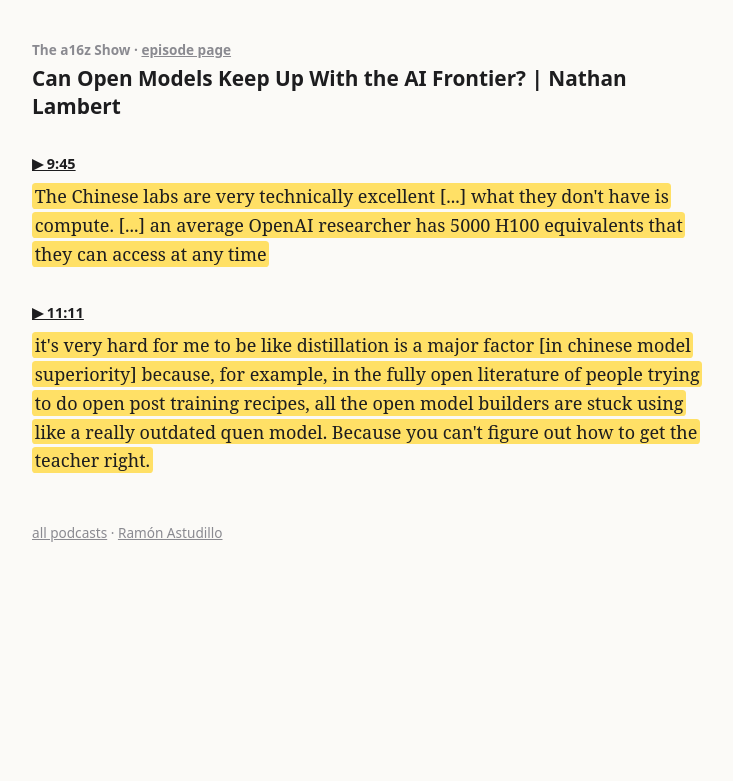
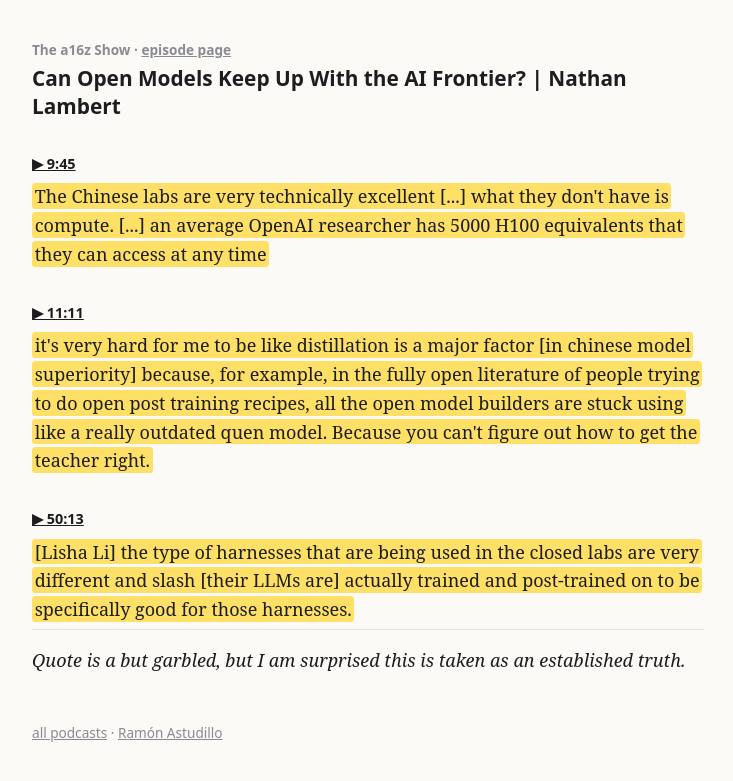
Before and after one commit to ramon-astudillo/ramon-astudillo.github.io, a Jekyll site: the page built from notes/audio/can-open-models-keep-up-with-the-ai-frontier-nathan-lambert.md, in a window 1280 px wide. Shown: the top 781 px of the page, without its empty margins (272-1005 px from the left). Built offline with Jekyll 4.4.1, drawn with Linux system fonts in a browser that asks for light colours.

Commit message:
notes/audio: add Can Open Models Keep Up With the AI Frontier? | Nathan Lambert @ 50:13

```diff
--- a/_data/podcasts/can-open-models-keep-up-with-the-ai-frontier-nathan-lambert.yml
+++ b/_data/podcasts/can-open-models-keep-up-with-the-ai-frontier-nathan-lambert.yml
@@ -28,3 +28,15 @@
     out how to get the teacher right.
   after: My hypothesis is that there's some like mid-training and something in the common pre-training
     data that's open that makes it hard to do this thing, which is get
+- t: 3013
+  start: 3013.0
+  end: 3027.7
+  time: '50:13'
+  title: Can Open Models Keep Up With the AI Frontier? | Nathan Lambert
+  note: 'Quote is a but garbled, but I am surprised this is taken as an established truth. '
+  before: related to the whole post-training side maybe pulling away from closed and open is the fact
+    that the agents,
+  quote: '[Lisha Li] the type of harnesses that are being used in the closed labs are very different and
+    slash [their LLMs are] actually trained and post-trained on to be specifically good for those harnesses.'
+  after: so that increases the mystique even more, makes it very hard. How do you, I guess, one, do you
+    agree? And then two, how are you
```
Also changed, not shown: notes/audio/can-open-models-keep-up-with-the-ai-frontier-nathan-lambert/3013.md (added, +7 -0 lines), notes/audio/can-open-models-keep-up-with-the-ai-frontier-nathan-lambert/3013.png (added).
